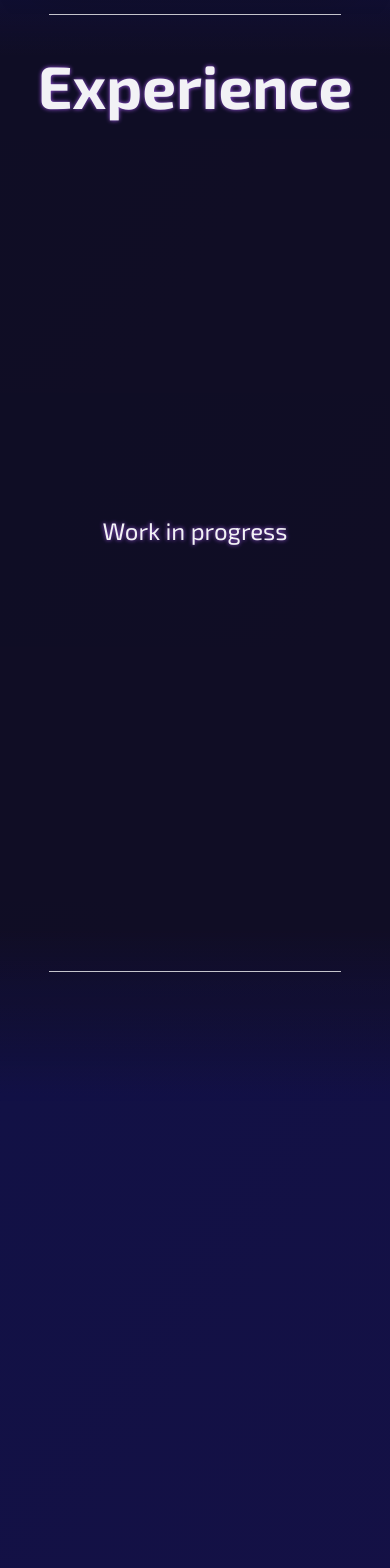
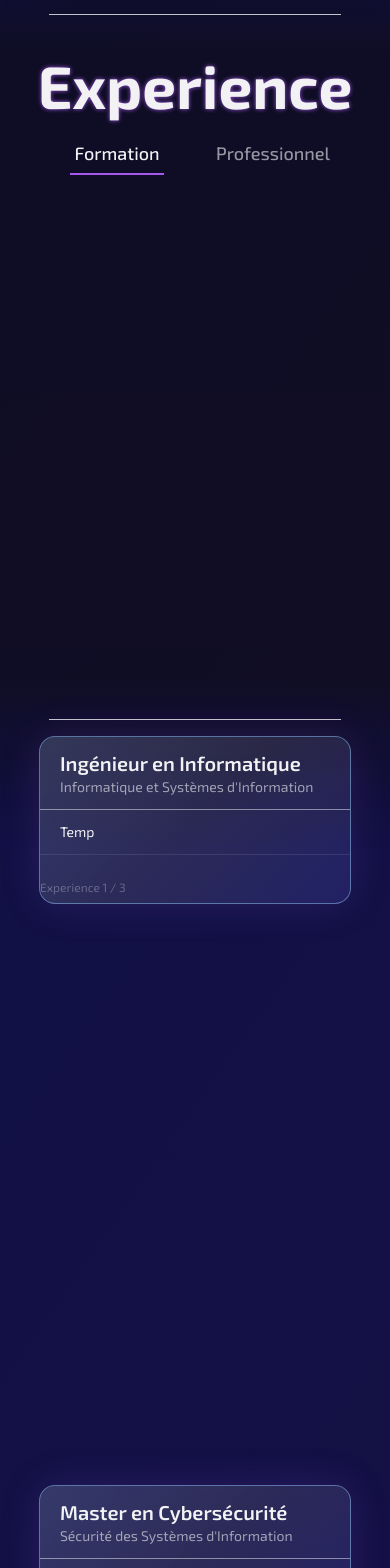
Before and after one commit to kevjaul/portfolio, a React (Vite) app: page / in a window 390 px wide. Shown: the part 1640-3208 px from the top of the page. Built offline with nearby package versions, Linux system fonts and the light colour scheme; grey boxes are pictures that could not be loaded.

Commit message:
feat(experienceSection): Experience switch and progressive card appearence

```diff
--- a/src/components/SectionContact.tsx
+++ b/src/components/SectionContact.tsx
@@ -100,7 +100,7 @@ function SectionContact() {
                   </h1>
                 </div>
               }
-              className="h-full text-center hidden lg:inline"
+              className="h-full text-center hidden lg:inline shadow-[0_0_40px_rgba(168,85,247,0.25)]"
             >
               kevin31072002@gmail.com
             </Card>
@@ -118,7 +118,7 @@ function SectionContact() {
                   </h1>
                 </div>
               }
-              className="h-full text-center hidden lg:inline"
+              className="h-full text-center hidden lg:inline shadow-[0_0_40px_rgba(168,85,247,0.25)]"
             >
               +33 7 50 61 95 51
             </Card>
@@ -136,7 +136,7 @@ function SectionContact() {
                   </h1>
                 </div>
               }
-              className="h-full text-center hidden lg:inline"
+              className="h-full text-center hidden lg:inline shadow-[0_0_40px_rgba(168,85,247,0.25)]"
             >
               {t("contact.quickInfos.locations")}
             </Card>
@@ -147,7 +147,7 @@ function SectionContact() {
                 </h1>
               }
               cardSubTitle={t("contact.contactForm.subtitle")}
-              className="h-full row-span-3 lg:col-span-2 col-span-3 pt-5 mx-0 w-full"
+              className="h-full row-span-3 lg:col-span-2 col-span-3 pt-5 mx-0 w-full shadow-[0_0_40px_rgba(168,85,247,0.25)]"
             >
               <form onSubmit={handleSubmit}>
                 <div className="grid grid-cols-1 md:grid-cols-2 gap-4">
--- a/src/components/SectionExperience.tsx
+++ b/src/components/SectionExperience.tsx
@@ -1,7 +1,79 @@
+import { useMemo, useState, useEffect, useRef } from "react";
 import { useTranslation } from "react-i18next";
+import { motion } from "framer-motion";
 
+import Card from "./Card";
+
+type CardsInfos = {
+  id: number;
+  x: number;
+  y: number;
+  title: string;
+  subtitle: string;
+  description: string;
+};
 function SectionExperience() {
   const { t } = useTranslation();
+  const [activeCard, setActiveCard] = useState(0);
+  const experienceTypeSwitch = ["Formation", "Professionnel"];
+  const [selected, setSelected] = useState("Formation");
+  const formationCardsInfos: CardsInfos[] = useMemo(
+    () => [
+      {
+        id: 0,
+        x: 0.1,
+        y: 0.1,
+        title: "Ingénieur en Informatique",
+        subtitle: "Informatique et Systèmes d'Information",
+        description: "Temp",
+      },
+      {
+        id: 1,
+        x: 0.1,
+        y: 0.2,
+        title: "Master en Cybersécurité",
+        subtitle: "Sécurité des Systèmes d'Information",
+        description: "Temp",
+      },
+      {
+        id: 2,
+        x: 0.1,
+        y: 0.3,
+        title: "DUT Informatique",
+        subtitle: "Informatique",
+        description: "Temp",
+      },
+    ],
+    [],
+  );
+  const containerRef = useRef<HTMLDivElement | null>(null);
+  const [scrollProgress, setScrollProgress] = useState(0);
+
+  useEffect(() => {
+    const handleScroll = () => {
+      if (!containerRef.current) return;
+
+      const rect = containerRef.current.getBoundingClientRect();
+      const progress = Math.min(
+        1,
+        Math.max(
+          0,
+          (window.innerHeight - rect.top) / (window.innerHeight + rect.height),
+        ),
+      );
+
+      setScrollProgress(progress);
+
+      const index = Math.floor(progress * formationCardsInfos.length);
+      setActiveCard(Math.min(formationCardsInfos.length - 1, index));
+    };
+
+    window.addEventListener("scroll", handleScroll, { passive: true });
+    handleScroll();
+
+    return () => window.removeEventListener("scroll", handleScroll);
+  }, [formationCardsInfos.length]);
+
   return (
     <section
       id={t("sections.experience").toLowerCase()}
@@ -16,10 +88,79 @@ function SectionExperience() {
         <h1 className="text-6xl highlight font-bold text-center md:mb-0 mb-4">
           {t("sections.experience")}
         </h1>
-        <div className="h-[800px] flex items-center justify-center">
-          <p className="text-2xl text-center highlight text-bold">
-            {t("experience.wip")}
-          </p>
+        <div className="w-full flex justify-center">
+          <div className="flex flex-col items-center gap-2 sm:w-[40%] w-[80%]">
+            <div className="relative flex w-full">
+              {experienceTypeSwitch.map((tab) => (
+                <button
+                  key={tab}
+                  onClick={() => setSelected(tab)}
+                  className={`
+          relative py-2 text-lg font-medium transition-colors duration-300 w-1/2
+          ${
+            selected === tab
+              ? "text-white"
+              : "text-white/60 hover:text-[#a955f7]/80 hover:cursor-pointer"
+          }
+        `}
+                >
+                  {tab}
+                </button>
+              ))}
+
+              <div
+                className={`
+        absolute bottom-0 h-[2px]
+        bg-[#a955f7]
+        transition-all duration-300 ease-out
+      `}
+                style={{
+                  width: selected === "Formation" ? "30%" : "40%",
+                  left: selected === "Formation" ? "10%" : "55%",
+                }}
+              />
+            </div>
+          </div>
+        </div>
+        <div className="h-full" ref={containerRef}>
+          {formationCardsInfos.map((cardInfos, i) => {
+            const state = i <= activeCard;
+
+            const x = cardInfos.x * window.innerWidth;
+            const y = cardInfos.y * window.innerHeight;
+
+            return (
+              <motion.div
+                key={i}
+                className="relative w-[80%] max-w-[600px] pointer-events-auto h-fit"
+                style={{
+                  left: x,
+                  top: y,
+                }}
+                initial={{ opacity: 0, scale: 0.8, filter: "blur(10px)" }}
+                animate={{
+                  opacity: state ? 1 : 0.2,
+                  scale: state ? 1 : 0.85,
+                  filter: state ? "blur(0px)" : "blur(6px)",
+                  y: state ? -20 : 0,
+                }}
+                transition={{ duration: 0.6, ease: "easeOut" }}
+              >
+                <Card
+                  cardTitle={cardInfos.title}
+                  cardSubTitle={cardInfos.subtitle}
+                  cardFooter={
+                    <div className="mt-4 text-xs text-white/30">
+                      Experience {i + 1} / {formationCardsInfos.length}
+                    </div>
+                  }
+                  className="shadow-[0_0_40px_rgba(168,85,247,0.15)]"
+                >
+                  {cardInfos.description}
+                </Card>
+              </motion.div>
+            );
+          })}
         </div>
       </div>
       <div
--- a/src/locales/fr.ts
+++ b/src/locales/fr.ts
@@ -19,7 +19,7 @@ const fr = {
     presentation: `
     Passionné par la conception d'applications web modernes.
     Je me spécialise en <0>Java/SpringBoot, React et DevOps</0> pour
-    delivrer des applications maintenables.
+    délivrer des applications maintenables.
     `,
     aboutme: {
       title: "À propos de moi",
@@ -103,7 +103,7 @@ const fr = {
     contactForm: {
       title: "Travaillons ensemble !",
       subtitle:
-        "Mon profil vous interresse ou vous voulez discuter d'une opportunité ? Je serais ravie d'échanger avec vous et étudier ensemble comment je peux contribuer à votre equipe.",
+        "Mon profil vous interresse ou vous voulez discuter d'une opportunité ? Je serais ravi d'échanger avec vous et étudier ensemble comment je peux contribuer à votre equipe.",
       placeholderName: "Nom / Prénom",
       placeholderEmail: "Email",
       placeholderPhone: "N° Téléphone (optionnel)",
```
